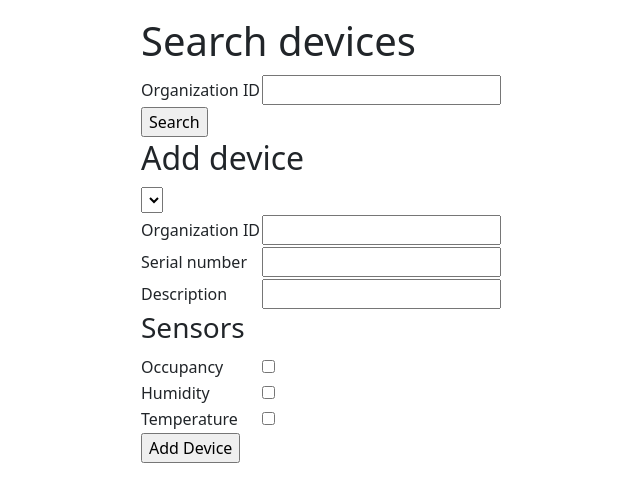
After one commit to grant1212126/cisco-merakai-environment-dashboard, a Django app: page /add_device/ in a window 1280 px wide. The commit adds this page. Shown: the top 502 px of the page, without its empty margins (319-959 px from the left). Run offline with Django 3.2, Linux system fonts and the light colour scheme; lists and menus that the app fills with data are empty; some libraries are stand-ins or nearby versions.

Commit message:
Add initial support for the Meraki sensor API.
In particular this commit makes the following changes:
* Make the charts the homepage, some slight improvement to the templates
  along the way
* Add a new view called "add_device" for searching for and adding Meraki
  sensors without using the database adminisration interface
* Finally implement Meraki sensor support in the data gathering daemon.
  This required replacing the Meraki library with some simple custom API
  wrappers, as the MT10 endpoints are still beta and are not supported
  by said library.

The following issues are resolved by this work or previous work by
others: #15, #14, #13, #12, #11.

```diff
--- a/DashboardApp/urls.py
+++ b/DashboardApp/urls.py
@@ -1,11 +1,7 @@
 from django.urls import path
-from .views import index, networks, devices, visualize_data, data
-
+from .views import add_device, visualize_data
 
 urlpatterns = [
-    path("", index, name="index"),
-    path("<int:org_id>/networks", networks, name="networks"),
-    path("<int:org_id>/devices", devices, name="devices"),
-    path("<int:org_id>/data", data, name="data"),
-    path("charts/", visualize_data, name = "charts"),
+    path("", visualize_data, name="charts"),
+    path("add_device/", add_device, name="add_device"),
 ]
--- a/DashboardApp/views.py
+++ b/DashboardApp/views.py
@@ -1,45 +1,76 @@
 from django.shortcuts import render
 from django.http import HttpResponse, JsonResponse
-from .models import DataPoint
-from DashboardApp.models import DataPoint
-import meraki
+from DashboardApp.models import DataPoint, MerakiSensor, MerakiDataSource
+from lib import meraki
 import datetime
+import json
 
+# Sets up add_device.html and adds device when posted
+def add_device(request):
+    class Device:
+        def __init__(self, org_id, serial, description, supported_sensors):
+            self.org_id = org_id
+            self.serial = serial
+            self.description = description
+            self.supported_sensors = supported_sensors
 
+    if request.method == "POST":
+        org_id = request.POST.get("org_id")
+        serial = request.POST.get("serial")
+        description = request.POST.get("description")
 
-# Cisco API handle
-dashboard = meraki.DashboardAPI(suppress_logging=True)
+        def add_sensor(sensor):
+            ds = MerakiDataSource(org_id=org_id,
+                    serial=serial,
+                    description=description,
+                    interval=interval,
+                    sensor=sensor)
+            ds.save()
 
-# List of organizations
-def index(request):
-    return render(request, "index.html", {
-        "orgs": dashboard.organizations.getOrganizations()
-    })
+        interval = 10 # FIXME: stop hard-coding this
+        if request.POST.get("sensor_oc") == "on":
+            add_sensor(MerakiSensor.OCCUPANCY)
+        if request.POST.get("sensor_tm") == "on":
+            add_sensor(MerakiSensor.TEMPERATURE)
+        if request.POST.get("sensor_hd") == "on":
+            add_sensor(MerakiSensor.HUMIDITY)
 
-# Networks per org
-def networks(request, org_id):
-    return render(request, "networks.html", {
-        "org": dashboard.organizations.getOrganization(org_id),
-        "nets": dashboard.organizations.getOrganizationNetworks(org_id),
-        })
+    elif request.is_ajax():
+        org_id = request.GET.get("org_id")
+        if not isinstance(org_id, str):
+            raise ValueError()
 
-# Devices per org
-def devices(request, org_id):
-    return render(request, "devices.html", {
-        "org": dashboard.organizations.getOrganization(org_id),
-        "devs": dashboard.organizations.getOrganizationDevices(org_id),
-        })
+        devices = []
+        for meraki_dev in meraki.get_devices(org_id):
+            print(meraki_dev)
+            supported_sensors = []
 
+            if meraki_dev["productType"] == "camera":
+                supported_sensors.append(MerakiSensor.OCCUPANCY)
+            elif meraki_dev["productType"] == "sensor":
+                # TODO: we might want to check if a "sensor" device truly
+                # supports these metrics, for now I am just assuming its
+                # always gonna be an MT10
+                supported_sensors.append(MerakiSensor.HUMIDITY)
+                supported_sensors.append(MerakiSensor.TEMPERATURE)
 
-# Feeds data to charts.html
+            device = Device(org_id, meraki_dev["serial"],
+                            meraki_dev["name"], supported_sensors)
+            devices.append(device.__dict__)
+
+        return JsonResponse(data=devices, safe=False)
+
+    return render(request, "add_device.html")
+
+# Feeds data to index.html
 def visualize_data(request):
     data = {
         "humidity_data": DataPoint.objects.filter(
-            sensor = "HD").values_list("value","tstamp"),
+            sensor = "HD").values_list("value", "tstamp"),
         "temperature_data": DataPoint.objects.filter(
-            sensor = "TM").values_list("value","tstamp"),
+            sensor = "TM").values_list("value", "tstamp"),
         "occupancy_data": DataPoint.objects.filter(
-            sensor = "OC").values_list("value","tstamp"),
+            sensor = "OC").values_list("value", "tstamp"),
     }
 
     # Dictionaries structured in a Chart JS compatible way
@@ -91,15 +122,6 @@ def visualize_data(request):
         }
 
 
-        return JsonResponse(data = chart_data , safe = False)
+        return JsonResponse(data=chart_data, safe=False)
 
-    return render(request, "charts.html")
-
-
-def data(request, org_id):
-
-    return render(request, "data.html", {
-        "org": dashboard.organizations.getOrganization(org_id),
-        "devs": dashboard.organizations.getOrganizationDevices(org_id),
-        "data": DataPoint.objects.all(),
-    })
+    return render(request, "index.html")
--- /dev/null
+++ b/lib/meraki.py
@@ -0,0 +1,45 @@
+#
+# Simple wrappers for the Meraki Dashboard API
+#
+
+import os
+import requests
+
+class MerakiError(BaseException):
+    def __init__(self, status, message):
+        super().__init__(f"{status}: {message}")
+
+# Base URL for the Meraki API
+base_url = "https://api.meraki.com/api/v1"
+
+# Our API key is always in this environment variable
+apikey = os.getenv("MERAKI_DASHBOARD_API_KEY")
+
+def read_sensor(org_id, serial, metric):
+    # API endpoint
+    url = f"{base_url}/organizations/{org_id}/sensor/readings/latest"
+    # GET parameters
+    url += f"?serials[]={serial}&metrics[]={metric}"
+    # Perform request
+    resp = requests.get(url, headers={"X-Cisco-Meraki-API-Key": apikey})
+    if resp.status_code != 200:
+        raise MerakiError(resp.status_code, resp.content)
+    # Parse response
+    return resp.json()[0]["readings"][0][metric]
+
+def read_occp(org_id, serial):
+    url = f"{base_url}/devices/{serial}/camera/analytics/live"
+    resp = requests.get(url, headers={"X-Cisco-Meraki-API-Key": apikey})
+    if resp.status_code != 200:
+        raise MerakiError(resp.status_code, resp.content)
+    # NOTE: later on we might want to add more flexibility, but for
+    # now the occupancy of the first zone seems to be a reasonable
+    # thing to store
+    return resp.json()["zones"]["0"]["person"]
+
+def get_devices(org_id):
+    url = f"{base_url}/organizations/{org_id}/devices"
+    resp = requests.get(url, headers={"X-Cisco-Meraki-API-Key": apikey})
+    if resp.status_code != 200:
+        raise MerakiError(resp.status_code, resp.content)
+    return resp.json()
--- a/requirements.txt
+++ b/requirements.txt
@@ -9,7 +9,6 @@ charset-normalizer==2.0.7
 Django==3.2.9
 frozenlist==1.2.0
 idna==3.3
-meraki==1.12.0
 multidict==5.2.0
 pytz==2021.3
 requests==2.26.0
--- /dev/null
+++ b/templates/add_device.html
@@ -0,0 +1,167 @@
+{% extends 'base.html' %}
+{% load static %}
+
+{% block header %}
+<!-- TODO: perhaps move this to a seperate file -->
+<style type="text/css">
+body {
+  padding: 1em;
+}
+table#wrap {
+  min-width: 3em;
+  margin: 0 auto;
+}
+</style>
+
+<script type="text/javascript">
+// MUh globals
+const csrftoken = getCookie('csrftoken');
+var devices;
+
+// Functionz
+function getCookie(name) {
+  let cookieValue = null;
+  if (document.cookie && document.cookie !== '') {
+      const cookies = document.cookie.split(';');
+      for (let i = 0; i < cookies.length; i++) {
+          const cookie = cookies[i].trim();
+          // Does this cookie string begin with the name we want?
+          if (cookie.substring(0, name.length + 1) === (name + '=')) {
+              cookieValue = decodeURIComponent(cookie.substring(name.length + 1));
+              break;
+          }
+      }
+  }
+  return cookieValue;
+}
+
+function do_search(event) {
+  let org_id = event.target.elements.org_id.value;
+  if (org_id == "") {
+    event.preventDefault();
+    return;
+  }
+
+  $.ajax({
+    url: window.location.pathname,
+    type: "GET",
+    data: jQuery.param({ org_id: org_id }),
+    success: function(response) {
+      console.log("Got devices: " + response);
+      // JS: I don't want this to be global, but this programming language
+      // is so bad
+      devices = response;
+      // Now we can fill the select contents
+      let dest = document.getElementById("devices");
+      dest.innerHTML = " ";
+      for (i in response) {
+        console.log(response[i]);
+        let el = document.createElement("option");
+        el.text = "[" + response[i].serial + "] " + response[i].description;
+        dest.appendChild(el);
+        if (i == 0) {
+          populate_device(0);
+        }
+      }
+    }
+  });
+  event.preventDefault();
+}
+
+function populate_device(idx) {
+  let device = devices[idx];
+
+  let tgt_form = document.getElementById("add_device_form");
+  tgt_form.elements.org_id.value = device.org_id;
+  tgt_form.elements.serial.value = device.serial;
+  if (device.description != null) {
+    tgt_form.elements.description.value = device.description;
+  } else {
+    tgt_form.elements.description.value = "";
+  }
+
+  // Disable all sensors
+  tgt_form.elements.sensor_oc.disabled = true;
+  tgt_form.elements.sensor_hd.disabled = true;
+  tgt_form.elements.sensor_tm.disabled = true;
+
+  // Enable supported ones
+  for (i in device.supported_sensors) {
+    let sensor_type = device.supported_sensors[i];
+    switch (sensor_type) {
+      case "OC":
+        tgt_form.elements.sensor_oc.disabled = false;
+        break;
+      case "HD":
+        tgt_form.elements.sensor_hd.disabled = false;
+        break;
+      case "TM":
+        tgt_form.elements.sensor_tm.disabled = false;
+        break;
+    }
+  }
+}
+
+</script>
+{% endblock header %}
+
+{% block content %}
+  <table id="wrap">
+    <tr>
+      <td colspan="2"><h1>Search devices</h1></td>
+    </tr>
+
+    <form onsubmit="do_search(event);">
+    <tr>
+      <td><label for="org_id">Organization ID</label></td>
+      <td><input type="text" name="org_id"></td>
+    </tr>
+    <tr>
+      <td colspan="2"><input type="submit" value="Search"></td>
+    </tr>
+    </form>
+
+    <tr>
+      <td colspan="2"><h2>Add device</h2></td>
+    </tr>
+    <tr>
+      <td colspan="2">
+        <select id="devices" onchange="populate_device(this.selectedIndex);"></select>
+      </td>
+    </tr>
+    <form id="add_device_form" method="post">
+    {% csrf_token %}
+    <tr>
+      <td><label for="org_id">Organization ID</label></td>
+      <td><input type="text" name="org_id"></td>
+    </tr>
+    <tr>
+      <td><label for="serial">Serial number</label></td>
+      <td><input type="text" name="serial"></td>
+    </tr>
+    <tr>
+      <td><label for="description">Description</label></td>
+      <td><input type="text" name="description"></td>
+    </tr>
+    <tr>
+      <td colspan="2"><h3>Sensors</h3></td>
+    </tr>
+    <tr>
+      <td><label for="sensor_oc">Occupancy</label></td>
+      <td><input type="checkbox" name="sensor_oc"></td>
+    </tr>
+    <tr>
+      <td><label for="sensor_hd">Humidity</label></td>
+      <td><input type="checkbox" name="sensor_hd"></td>
+    </tr>
+    <tr>
+      <td><label for="sensor_tm">Temperature</label></td>
+      <td><input type="checkbox" name="sensor_tm"></td>
+    </tr>
+    <tr>
+      <td colspan="2"><input type="submit" value="Add Device"></td>
+    </tr>
+    </form>
+  </table>
+</form>
+{% endblock content %}
--- a/templates/base.html
+++ b/templates/base.html
@@ -12,9 +12,15 @@
     <script src="https://ajax.googleapis.com/ajax/libs/jquery/3.5.1/jquery.min.js"></script>
 
     <!-- ChartJS CDN -->
-    <script src="https://cdn.jsdelivr.net/npm/chart.js@3.6.0/dist/chart.min.js"></script>
+    <script src="https://cdn.jsdelivr.net/npm/chart.js@3.6.0/dist/chart.min.js">
+    </script>
+
+    <!-- Page specific headers -->
+    {% block header %}
+    {% endblock header %}
   </head>
   <body>
-{% block content %}
-{% endblock content %}
+    {% block content %}
+    {% endblock content %}
   </body>
+</html>
```
Also changed, not shown: gather.py (+18 -3 lines), templates/charts.html (deleted, +0 -59 lines), templates/devices.html (deleted, +0 -33 lines), templates/index.html (+57 -29 lines), templates/networks.html (deleted, +0 -27 lines), lib/__init__.py (added).
